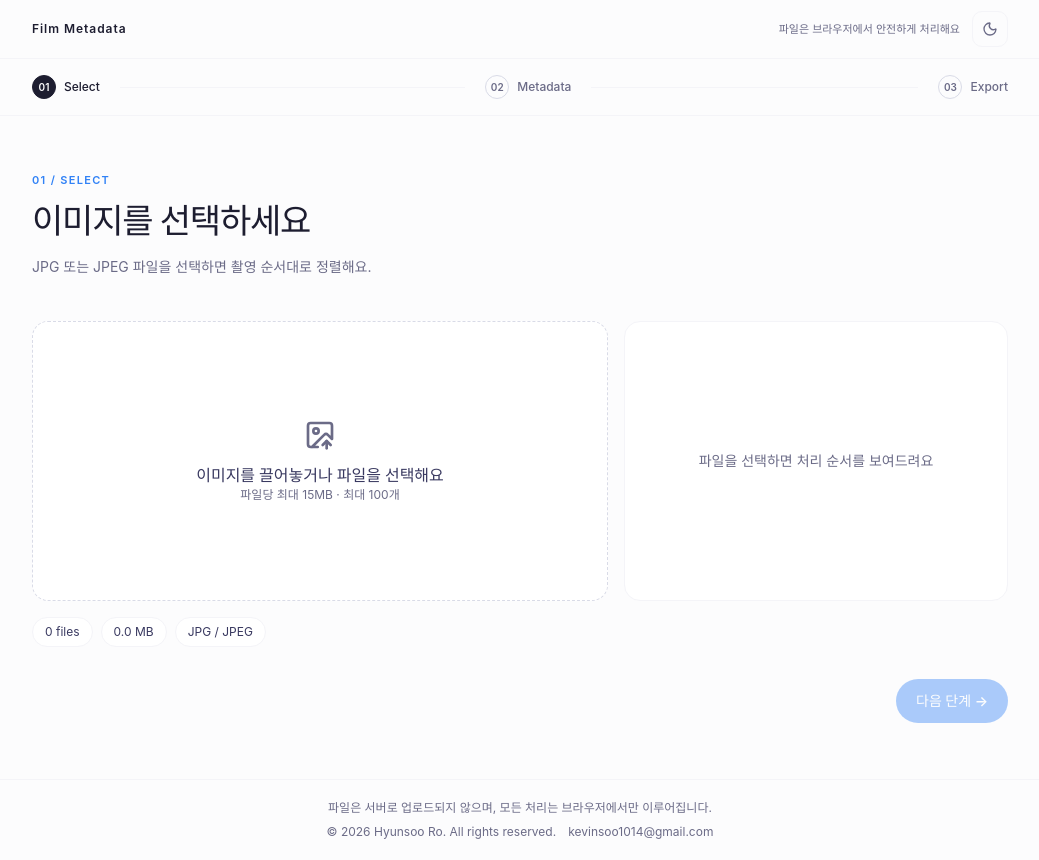
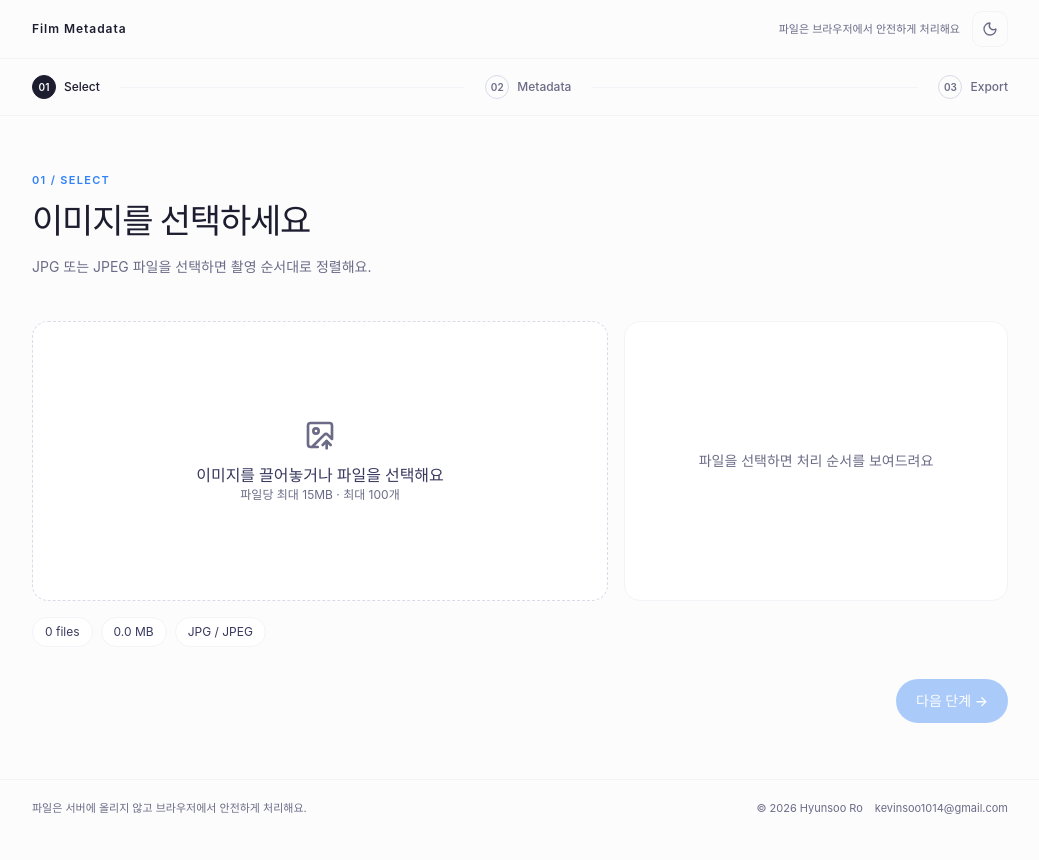
Before and after one commit to toosign00/film-metadata-app, a Next.js app: page / in a window 1280 px wide. Shown: the whole page, without its empty margins (120-1159 px from the left). After the commit the page ends 836 px from the top, so only its background shows below. Built offline with nearby package versions, Linux system fonts and the light colour scheme.

Commit message:
style: 푸터와 보조 상태 화면 정리

```diff
--- a/src/app/error.tsx
+++ b/src/app/error.tsx
@@ -15,18 +15,16 @@ export default function ErrorPage({
   }, [error]);
 
   return (
-    <div className='flex min-h-[60vh] items-center justify-center p-6'>
-      <div className='w-full max-w-lg rounded-xl border border-border bg-surface p-6 shadow-md'>
-        <h2 className='mb-2 font-bold text-foreground text-xl'>문제가 발생했습니다</h2>
-        <p className='mb-4 text-foreground-secondary'>
-          일시적인 오류일 수 있습니다. 다시 시도해 주세요.
+    <main className='grid min-h-[60vh] place-items-center p-6'>
+      <section className='w-full max-w-md rounded-2xl border border-border bg-surface p-6'>
+        <h1 className='text-xl font-semibold text-foreground'>문제가 생겼어요</h1>
+        <p className='mt-3 text-sm leading-7 text-foreground-muted'>
+          잠시 후 다시 시도해 주세요. 같은 문제가 계속되면 새로고침해 주세요.
         </p>
-        <div className='flex justify-end'>
-          <Button variant='primary' onClick={reset}>
-            다시 시도
-          </Button>
+        <div className='mt-5 flex justify-end'>
+          <Button onClick={reset}>다시 시도해요</Button>
         </div>
-      </div>
-    </div>
+      </section>
+    </main>
   );
 }
--- a/src/app/global-error.tsx
+++ b/src/app/global-error.tsx
@@ -14,25 +14,56 @@ export default function GlobalError({
   }, [error]);
 
   return (
-    <html lang='ko' data-theme='dark'>
-      <body>
-        <div className='flex min-h-screen items-center justify-center bg-background p-6 text-foreground'>
-          <div className='w-full max-w-lg rounded-xl border border-border bg-surface p-6 shadow-md'>
-            <h2 className='mb-2 font-bold text-xl'>문제가 발생했습니다</h2>
-            <p className='mb-4 text-foreground-secondary'>
-              일시적인 오류일 수 있습니다. 다시 시도해 주세요.
+    <html lang='ko'>
+      <body
+        style={{
+          margin: 0,
+          background: '#fcfcfd',
+          color: '#1d1d30',
+          fontFamily: 'Pretendard, system-ui, sans-serif',
+        }}
+      >
+        <main
+          style={{
+            minHeight: '100vh',
+            display: 'grid',
+            placeItems: 'center',
+            padding: '24px',
+          }}
+        >
+          <section
+            style={{
+              width: '100%',
+              maxWidth: '448px',
+              boxSizing: 'border-box',
+              border: '1px solid #f4f4f8',
+              borderRadius: '16px',
+              background: '#ffffff',
+              padding: '24px',
+            }}
+          >
+            <h1 style={{ margin: 0, fontSize: '20px', lineHeight: 1.3 }}>문제가 생겼어요</h1>
+            <p style={{ margin: '12px 0 20px', color: '#6b6b87', lineHeight: 1.7 }}>
+              잠시 후 다시 시도해 주세요. 같은 문제가 계속되면 새로고침해 주세요.
             </p>
-            <div className='flex justify-end'>
-              <button
-                type='button'
-                className='rounded-lg bg-primary px-3 py-2 font-medium text-primary-foreground shadow-md transition-all hover:bg-primary-hover focus:outline-none focus:ring-2 focus:ring-ring focus:ring-offset-2 focus:ring-offset-ring-offset'
-                onClick={reset}
-              >
-                다시 시도
-              </button>
-            </div>
-          </div>
-        </div>
+            <button
+              type='button'
+              onClick={reset}
+              style={{
+                minHeight: '44px',
+                border: 0,
+                borderRadius: '999px',
+                background: '#3182f6',
+                color: '#ffffff',
+                padding: '0 20px',
+                fontWeight: 600,
+                cursor: 'pointer',
+              }}
+            >
+              다시 시도해요
+            </button>
+          </section>
+        </main>
       </body>
     </html>
   );
--- a/src/app/loading.tsx
+++ b/src/app/loading.tsx
@@ -1,9 +1,13 @@
 export default function GlobalLoading() {
   return (
-    <div className='flex min-h-screen items-center justify-center'>
+    <div
+      className='flex min-h-screen items-center justify-center'
+      role='status'
+      aria-label='화면을 불러오고 있어요'
+    >
       <div
         className='h-6 w-6 animate-spin rounded-full border-2 border-primary border-t-transparent'
-        aria-label='로딩 중'
+        aria-hidden='true'
       />
     </div>
   );
--- a/src/app/not-found.tsx
+++ b/src/app/not-found.tsx
@@ -2,19 +2,19 @@ import Link from 'next/link';
 
 export default function NotFound() {
   return (
-    <div className='flex min-h-[60vh] items-center justify-center p-6'>
-      <div className='w-full max-w-lg rounded-xl border border-border bg-surface p-6 text-center shadow-md'>
-        <h2 className='mb-2 font-bold text-foreground text-2xl'>페이지를 찾을 수 없습니다</h2>
-        <p className='mb-6 text-foreground-muted'>
-          요청하신 페이지가 존재하지 않거나 이동되었습니다.
+    <main className='grid min-h-[60vh] place-items-center p-6'>
+      <section className='w-full max-w-md rounded-2xl border border-border bg-surface p-6 text-center'>
+        <h1 className='text-2xl font-semibold text-foreground'>페이지를 찾지 못했어요</h1>
+        <p className='mt-3 text-sm leading-7 text-foreground-muted'>
+          주소가 바뀌었거나 존재하지 않는 페이지예요.
         </p>
         <Link
           href='/'
-          className='inline-block rounded-lg bg-primary px-4 py-2 text-primary-foreground hover:bg-primary-hover'
+          className='mt-6 inline-flex min-h-11 items-center justify-center rounded-full bg-primary px-5 text-sm font-semibold text-primary-foreground transition-colors hover:bg-primary-hover focus-visible:outline-none focus-visible:ring-2 focus-visible:ring-ring focus-visible:ring-offset-2 focus-visible:ring-offset-ring-offset'
         >
-          홈으로 가기
+          Film Metadata로 돌아가기
         </Link>
-      </div>
-    </div>
+      </section>
+    </main>
   );
 }
--- a/src/components/layout/Footer/index.tsx
+++ b/src/components/layout/Footer/index.tsx
@@ -2,14 +2,13 @@ import type { FooterProps } from '@/types/footer.types';
 
 export const Footer = ({ className }: FooterProps) => {
   const year = new Date().getFullYear();
+
   return (
-    <footer className={`border-t border-border px-6 py-5 md:px-8 ${className || ''}`}>
-      <div className='mx-auto max-w-6xl'>
-        <p className='text-center text-xs text-foreground-muted'>
-          파일은 서버로 업로드되지 않으며, 모든 처리는 브라우저에서만 이루어집니다.
-        </p>
-        <p className='mt-2 flex flex-row items-center justify-center gap-3 text-xs text-foreground-muted'>
-          <span>&copy; {year} Hyunsoo Ro. All rights reserved.</span>
+    <footer className={`border-t border-border ${className ?? ''}`}>
+      <div className='mx-auto flex w-full max-w-5xl flex-col items-center justify-between gap-2 px-4 py-5 text-center text-[11px] text-foreground-muted sm:px-6 md:flex-row md:text-left'>
+        <p>파일은 서버에 올리지 않고 브라우저에서 안전하게 처리해요.</p>
+        <p className='flex flex-wrap items-center justify-center gap-x-3 gap-y-1 md:justify-end'>
+          <span>&copy; {year} Hyunsoo Ro</span>
           <a
             className='text-foreground-muted underline-offset-4 transition-colors hover:text-foreground hover:underline'
             href='mailto:kevinsoo1014@gmail.com?subject=문의드립니다.'
```
